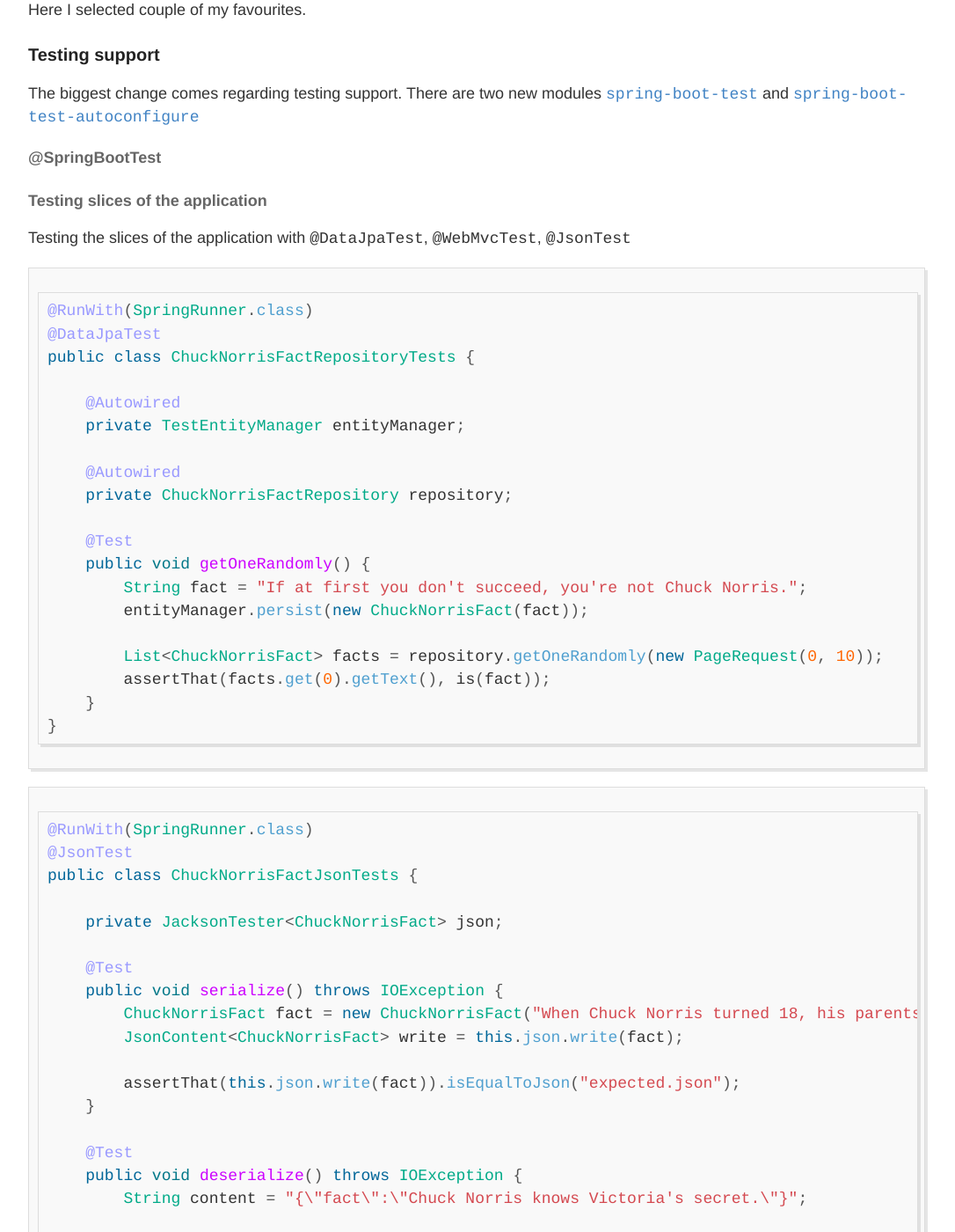
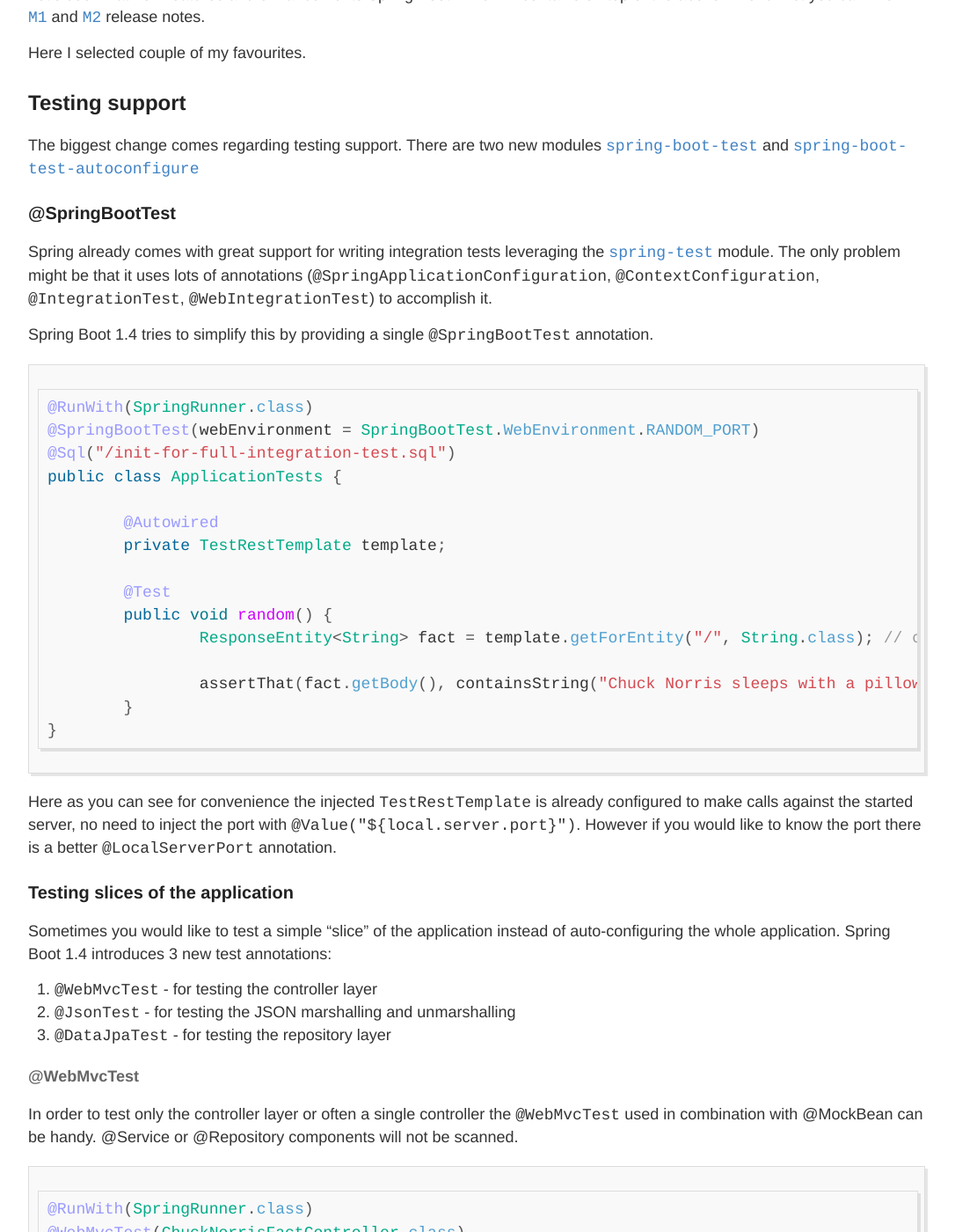
Before and after one commit to altfatterz/altfatterz.github.io, a Jekyll site: the page built from _posts/2016-04-16-trying-out-spring-boot-1.4.0-m2-new-features.md, in a window 1280 px wide and 1400 px high, scrolled down 1570 px. Shown: the whole window at 88% size, without its empty margins (98-1184 px from the left). Built offline with Jekyll 4.4.1, drawn with Linux system fonts in a browser that asks for light colours; comment, search, counter and statistics services are not loaded; some of the changed text lies outside the part shown.

Commit message:
finialize

````diff
--- a/_posts/2016-04-16-trying-out-spring-boot-1.4.0-m2-new-features.md
+++ b/_posts/2016-04-16-trying-out-spring-boot-1.4.0-m2-new-features.md
@@ -6,13 +6,13 @@
 
 Spring Boot 1.4 M2 upgrades to Spring 4.3.0-RC1 and defaults to Hibernate 5.1
 
-## Spring 4.3.0-RC1
+# Spring 4.3.0-RC1
 
 In Spring 4.3.0-RC1 there are lots of new features and enhancements. The full list you can find it [here](http://docs.spring.io/spring/docs/4.3.0.RC1/spring-framework-reference/htmlsingle/#new-in-4.3).
 
 Some of my favourites are
 
-1.  The introduction of composed annotations from `@RequestMapping` like for example `@GetMapping` for `@RequestMapping(method = RequestMethod.GET`
+1.  The introduction of composed annotations from `@RequestMapping` like for example `@GetMapping` as a shortcut for `@RequestMapping(method = RequestMethod.GET)`
 
     ```java
     @RestController
@@ -41,47 +41,83 @@
 
 3. The `SpringRunner` alias for the `SpringJUnit4ClassRunner`
 
-## Hibernate 5
+# Hibernate 5
 
-The general upgrade instruction from the Hibernate team can be found [here](https://github.com/hibernate/hibernate-orm/blob/5.0/migration-guide.adoc). If you have upgrade problems switching to Hibernate 5 can be postponed at a later stage by setting the `hibernate.version` in your `pom.xml`. Note though that the Spring team will not support Hibernate 4.3 support from Spring Boot 1.4.
+The general upgrade instruction from the Hibernate team can be found [here](https://github.com/hibernate/hibernate-orm/blob/5.0/migration-guide.adoc). If you have upgrade problems switching to Hibernate 5 can be postponed at a later stage by setting the `hibernate.version` in your `pom.xml`. Note though that the Spring team will not support Hibernate 4.3 from Spring Boot 1.4.
 
-## Spring Boot 1.4.0-M2
+# Spring Boot 1.4.0-M2
 
 Let's see what new features and enhancements Spring Boot 1.4.0-M2 contains on top of the above. The full list you can find in [`M1`](https://github.com/spring-projects/spring-boot/wiki/Spring-Boot-1.4.0-M1-Release-Notes) and [`M2`](https://github.com/spring-projects/spring-boot/wiki/Spring-Boot-1.4.0-M2-Release-Notes)  release notes.
 
 Here I selected couple of my favourites.
 
-### Testing support
+## Testing support
 
 The biggest change comes regarding testing support. There are two new modules [`spring-boot-test`](https://github.com/spring-projects/spring-boot/tree/v1.4.0.M2/spring-boot-test) and [`spring-boot-test-autoconfigure`](https://github.com/spring-projects/spring-boot/tree/v1.4.0.M2/spring-boot-test-autoconfigure)
 
-#### @SpringBootTest
+### @SpringBootTest
 
-#### Testing slices of the application
+Spring already comes with great support for writing integration tests leveraging the [`spring-test`](http://docs.spring.io/spring/docs/current/spring-framework-reference/html/integration-testing.html) module. The only problem might be that it uses lots of annotations (`@SpringApplicationConfiguration`, `@ContextConfiguration`, `@IntegrationTest`, `@WebIntegrationTest`) to accomplish it.
 
-Testing the slices of the application with `@DataJpaTest`, `@WebMvcTest`, `@JsonTest`
+Spring Boot 1.4 tries to simplify this by providing a single `@SpringBootTest` annotation.
 
 ```java
 @RunWith(SpringRunner.class)
-@DataJpaTest
-public class ChuckNorrisFactRepositoryTests {
+@SpringBootTest(webEnvironment = SpringBootTest.WebEnvironment.RANDOM_PORT)
+@Sql("/init-for-full-integration-test.sql")
+public class ApplicationTests {
+
+	@Autowired
+	private TestRestTemplate template;
+
+	@Test
+	public void random() {
+		ResponseEntity<String> fact = template.getForEntity("/", String.class); // cannot use ChuckNorrisFact deserialization
+
+		assertThat(fact.getBody(), containsString("Chuck Norris sleeps with a pillow under his gun."));
+	}
+}
+```
+
+Here as you can see for convenience the injected `TestRestTemplate` is already configured to make calls against the started server, no need to inject the port with `@Value("${local.server.port}")`. However if you would like to know the port there is a better `@LocalServerPort` annotation.
+
+### Testing slices of the application
+
+Sometimes you would like to test a simple "slice" of the application instead of auto-configuring the whole application. Spring Boot 1.4 introduces 3 new test annotations:
+
+1. `@WebMvcTest` - for testing the controller layer
+2. `@JsonTest` - for testing the JSON marshalling and unmarshalling
+3. `@DataJpaTest` - for testing the repository layer
+
+#### @WebMvcTest
+
+In order to test only the controller layer or often a single controller the `@WebMvcTest` used in combination with @MockBean can be handy. @Service or @Repository components will not be scanned.
+
+```java
+@RunWith(SpringRunner.class)
+@WebMvcTest(ChuckNorrisFactController.class)
+public class CheckNorrisFactControllerTests {
 
     @Autowired
-    private TestEntityManager entityManager;
+    private MockMvc mvc;
 
-    @Autowired
-    private ChuckNorrisFactRepository repository;
+    @MockBean
+    private ChuckNorrisFactService chuckNorrisFactService;
 
     @Test
-    public void getOneRandomly() {
-        String fact = "If at first you don't succeed, you're not Chuck Norris.";
-        entityManager.persist(new ChuckNorrisFact(fact));
+    public void getOneRandomly() throws Exception {
+        given(chuckNorrisFactService.getOneRandomly()).willReturn(new ChuckNorrisFact("Chuck Norris counted to infinity twice."));
 
-        List<ChuckNorrisFact> facts = repository.getOneRandomly(new PageRequest(0, 10));
-        assertThat(facts.get(0).getText(), is(fact));
+        mvc.perform(get("/").accept(MediaType.APPLICATION_JSON))
+                .andExpect(status().isOk())
+                .andExpect(content().json("{'fact':'Chuck Norris counted to infinity twice.'}"));
     }
 }
 ```
+
+#### @JsonTest
+
+To test JSON marshalling and unmarshalling you can use the `@JsonTest` annotation. `@JsonTest` will auto-configure Jackson ObjectMappers, @JsonComponent beans (see later).
 
 ```java
 @RunWith(SpringRunner.class)
@@ -107,9 +143,35 @@
 }
 ```
 
+#### @DataJpaTest
+
+To test the JPA layer of an application you can use @DataJpaTest. By default it configures an in-memory database, scans for @Entity classes and configures the Spring Data JPA repositories. @Service, @Controller, @RestController beans will not be loaded.
+
+```java
+@RunWith(SpringRunner.class)
+@DataJpaTest
+public class ChuckNorrisFactRepositoryTests {
+
+    @Autowired
+    private TestEntityManager entityManager;
+
+    @Autowired
+    private ChuckNorrisFactRepository repository;
+
+    @Test
+    public void getOneRandomly() {
+        String fact = "If at first you don't succeed, you're not Chuck Norris.";
+        entityManager.persist(new ChuckNorrisFact(fact));
+
+        List<ChuckNorrisFact> facts = repository.getOneRandomly(new PageRequest(0, 10));
+        assertThat(facts.get(0).getText(), is(fact));
+    }
+}
+```
+
 ### Datasource binding
 
-In Spring Boot 1.4 only the common properties are set via the `spring.datasource` namespace and other more specific namespaces are introduced based on the datasource provider.
+In Spring Boot 1.4 via `spring.datasource` property namespace only the common datasource properties are set. For datasource provider specific ones new namespaces were introduced.
 For example if you are using [HikariCP](https://github.com/brettwooldridge/HikariCP) as a datasource provider you can set
 
 ```
@@ -154,4 +216,4 @@
 
 ## Summary
 
-If you want to try out these new features and enhancements have a look to this [github] repository. Also have a look at [Phil Webb](https://twitter.com/phillip_webb)'s excellent [post](https://spring.io/blog/2016/04/15/testing-improvements-in-spring-boot-1-4) about testing support improvements in Spring Boot 1.4
+If you want to try out these new features and enhancements have a look to this [github](https://github.com/altfatterz/chuck-norris-facts) repository. Also have a look at [Phil Webb](https://twitter.com/phillip_webb)'s excellent [post](https://spring.io/blog/2016/04/15/testing-improvements-in-spring-boot-1-4) about testing support improvements in Spring Boot 1.4
````
Also changed, not shown: other parts of _posts/2016-04-16-trying-out-spring-boot-1.4.0-m2-new-features.md (+2 -2 lines).
